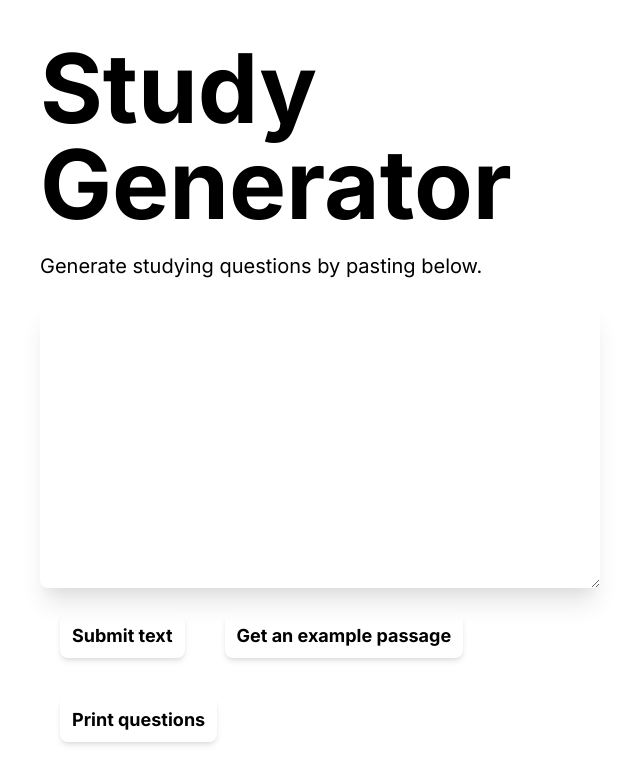
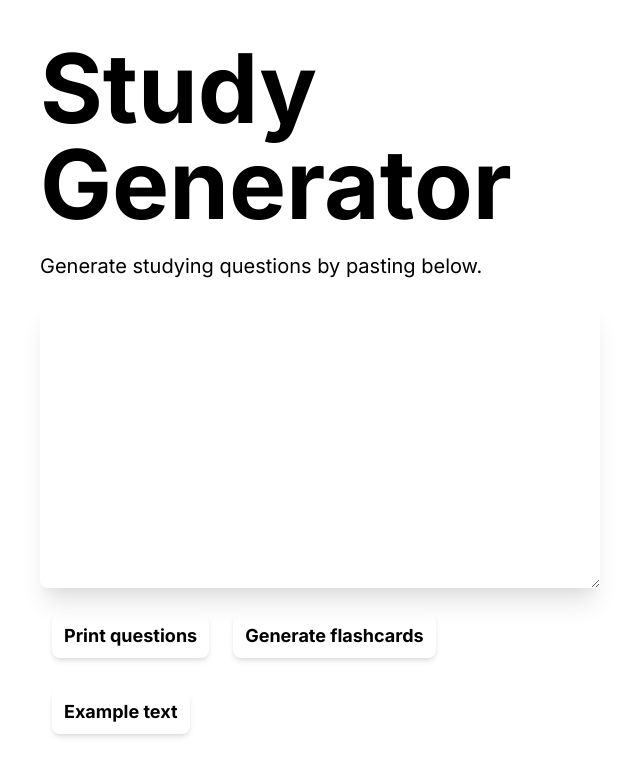
Before and after one commit to MLHUnihack2020/StudyGuideFrontend, a Vue app: page / in a window 1280 px wide. Shown: the top 784 px of the page, without its empty margins (0-640 px from the left). Built offline with nearby package versions, Linux system fonts and the light colour scheme.

Commit message:
Polished button names

```diff
--- a/src/components/ContentSubmit.vue
+++ b/src/components/ContentSubmit.vue
@@ -6,9 +6,9 @@
       <textarea class="shadow-xl p-5 rounded-lg w-full h-72" id="inputText" name="inputText" v-model="$parent.inputText"></textarea>
     </div>
     <div>
-      <button class="text-lg shadow-md px-3 py-2 rounded-lg font-bold m-5" v-on:click="sendRequest">Submit text</button>
-      <button class="text-lg shadow-md px-3 py-2 rounded-lg font-bold m-5" v-on:click="setExample">Get an example passage</button>
-      <button class="text-lg shadow-md px-3 py-2 rounded-lg font-bold m-5" v-on:click="printQuestions">Print questions</button>
+      <button class="text-lg shadow-md px-3 py-2 mt-5 rounded-lg font-bold m-3" v-on:click="printQuestions">Print questions</button>
+      <button class="text-lg shadow-md px-3 py-2 mt-5 rounded-lg font-bold m-3" v-on:click="sendRequest">Generate flashcards</button>
+      <button class="text-lg shadow-md px-3 py-2 mt-5 rounded-lg font-bold m-3" v-on:click="setExample">Example text</button>
     </div>
   </div>
 </template>
```
